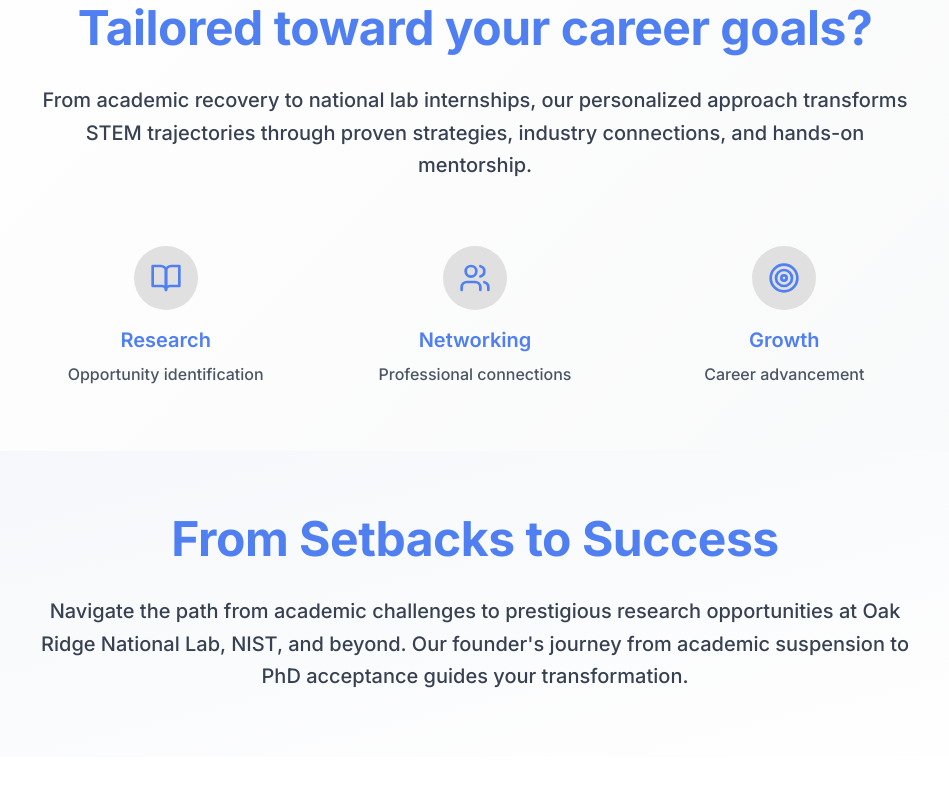
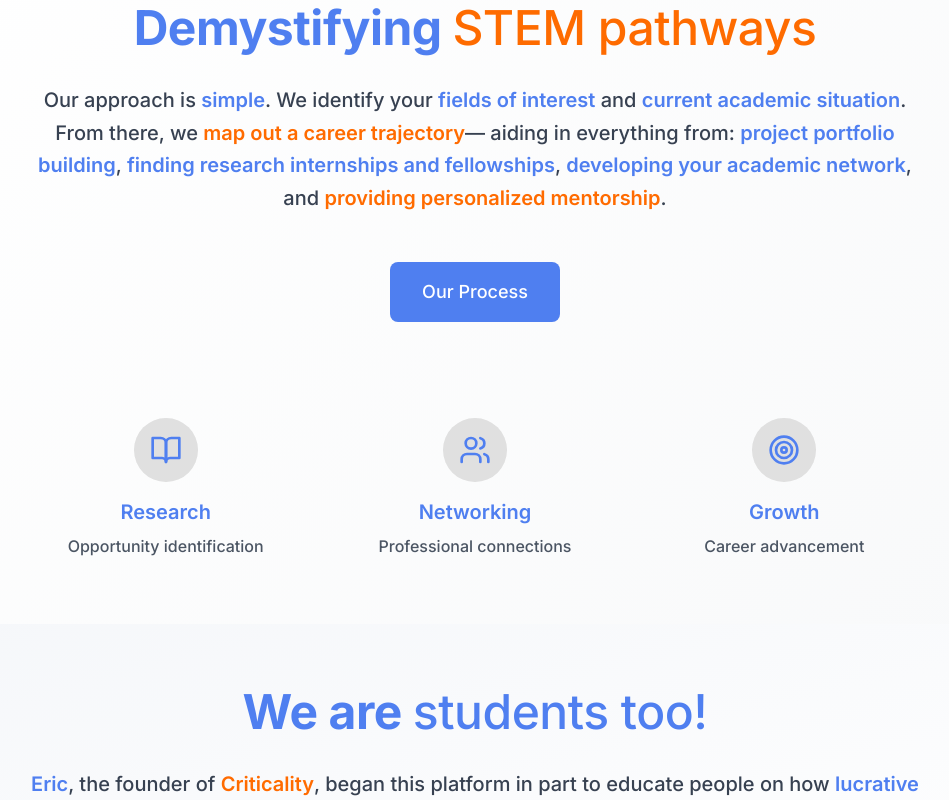
Before and after one commit to swansone4/criticality-stem-consulting, a Next.js app: page / in a window 1280 px wide. Shown: the part 860-1660 px from the top of the page, without its empty margins (165-1114 px from the left). Built offline with nearby package versions, Linux system fonts and the light colour scheme.

Commit message:
feat: update landing page sections with new headings, descriptors, dynamic emphasis, and process button

```diff
--- a/app/page.tsx
+++ b/app/page.tsx
@@ -169,12 +169,17 @@ export default function HomePage() {
             transition={{ duration: 0.8 }}
           >
             <h2 className="text-4xl md:text-5xl font-bold text-primary-500 mb-8">
-              Tailored toward your career goals?
+              Demystifying <span className="text-accent-orange animate-pulse">STEM pathways</span>
             </h2>
             <p className="text-xl text-gray-700 leading-relaxed mb-12">
-              From academic recovery to national lab internships, our personalized approach transforms STEM trajectories through proven strategies, industry connections, and hands-on mentorship.
+              Our approach is <span className="text-primary-500 font-semibold">simple</span>. We identify your <span className="text-accent-blue font-semibold">fields of interest</span> and <span className="text-accent-blue font-semibold">current academic situation</span>.<br/>
+              From there, we <span className="text-accent-orange font-semibold">map out a career trajectory</span>— aiding in everything from: <span className="text-primary-500 font-semibold">project portfolio building</span>, <span className="text-primary-500 font-semibold">finding research internships and fellowships</span>, <span className="text-primary-500 font-semibold">developing your academic network</span>, and <span className="text-accent-orange font-semibold">providing personalized mentorship</span>.
             </p>
-
+            <Link href="/services">
+              <button className="button-primary text-lg px-8 py-4 mb-8 animate-fade-in-up">
+                Our Process
+              </button>
+            </Link>
             {/* Animated Icons */}
             <div className="grid grid-cols-1 md:grid-cols-3 gap-8 mt-16">
               {[
@@ -189,7 +194,7 @@ export default function HomePage() {
                   animate={section1InView ? { opacity: 1, y: 0 } : {}}
                   transition={{ duration: 0.8, delay: index * 0.2 }}
                 >
-                  <div className="w-16 h-16 bg-primary-100 rounded-full flex items-center justify-center mx-auto mb-4">
+                  <div className="w-16 h-16 bg-primary-100 rounded-full flex items-center justify-center mx-auto mb-4 animate-pulse">
                     <item.icon className="w-8 h-8 text-primary-500" />
                   </div>
                   <h3 className="text-xl font-semibold text-primary-500 mb-2">{item.title}</h3>
@@ -212,10 +217,10 @@ export default function HomePage() {
             transition={{ duration: 0.8 }}
           >
             <h2 className="text-4xl md:text-5xl font-bold text-primary-500 mb-8">
-              From Setbacks to Success
+              We are <span className="text-accent-blue animate-pulse">students too!</span>
             </h2>
             <p className="text-xl text-gray-700 leading-relaxed">
-              Navigate the path from academic challenges to prestigious research opportunities at Oak Ridge National Lab, NIST, and beyond. Our founder's journey from academic suspension to PhD acceptance guides your transformation.
+              <span className="text-primary-500 font-semibold">Eric</span>, the founder of <span className="text-accent-orange font-semibold">Criticality</span>, began this platform in part to educate people on how <span className="text-accent-blue font-semibold">lucrative STEM careers</span> can truly be. <span className="text-primary-500 font-semibold">High salaries</span>, <span className="text-primary-500 font-semibold">time flexibility</span>, <span className="text-accent-orange font-semibold">research-direction freedom</span>, and <span className="text-accent-blue font-semibold">compelling networks</span> are the primary reasons why Eric ended up pursuing a <span className="text-primary-500 font-semibold">Ph.D. in nuclear engineering</span> at the University of Florida.
             </p>
           </motion.div>
         </div>
```
